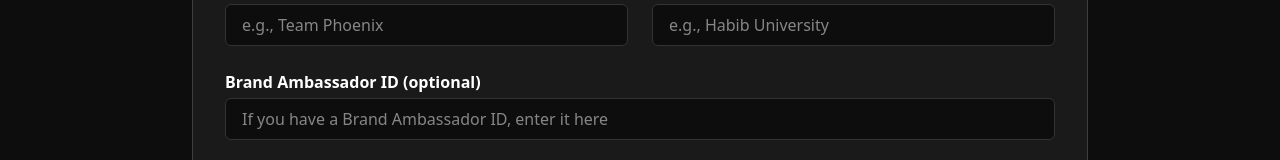
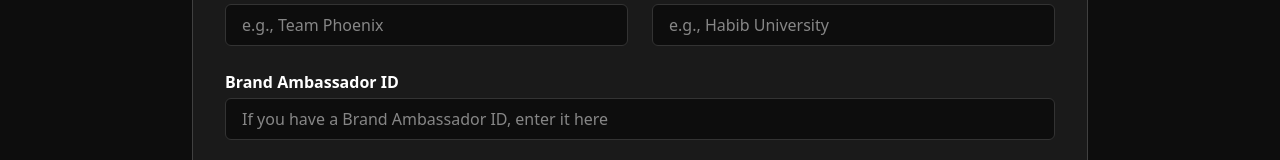
Before and after one commit to IfrahC/HUES-Web, a Next.js app: page /register in a window 1280 px wide. Shown: the part 546-706 px from the top of the page. Built offline with nearby package versions, Linux system fonts and the light colour scheme.

Commit message:
Adding Brand Ambassador ID to Google Sheets

```diff
--- a/src/app/register/page.tsx
+++ b/src/app/register/page.tsx
@@ -65,7 +65,7 @@ export default function LaunchpadRegistration() {
         brandAmbassadorId: data.brandAmbassadorId || "",
       };
 
-      // 1️⃣ FIRST: Save to Firebase backend
+      // Save to Firebase backend
       const res = await fetch("/api/register", {
         method: "POST",
         headers: { "Content-Type": "application/json" },
@@ -168,7 +168,7 @@ export default function LaunchpadRegistration() {
               {/* Brand Ambassador ID (optional) */}
               <div className="md:col-span-2">
                 <label className="font-semibold mb-1 block">
-                  Brand Ambassador ID (optional)
+                  Brand Ambassador ID
                 </label>
                 <input
                   {...register("brandAmbassadorId", {
```
